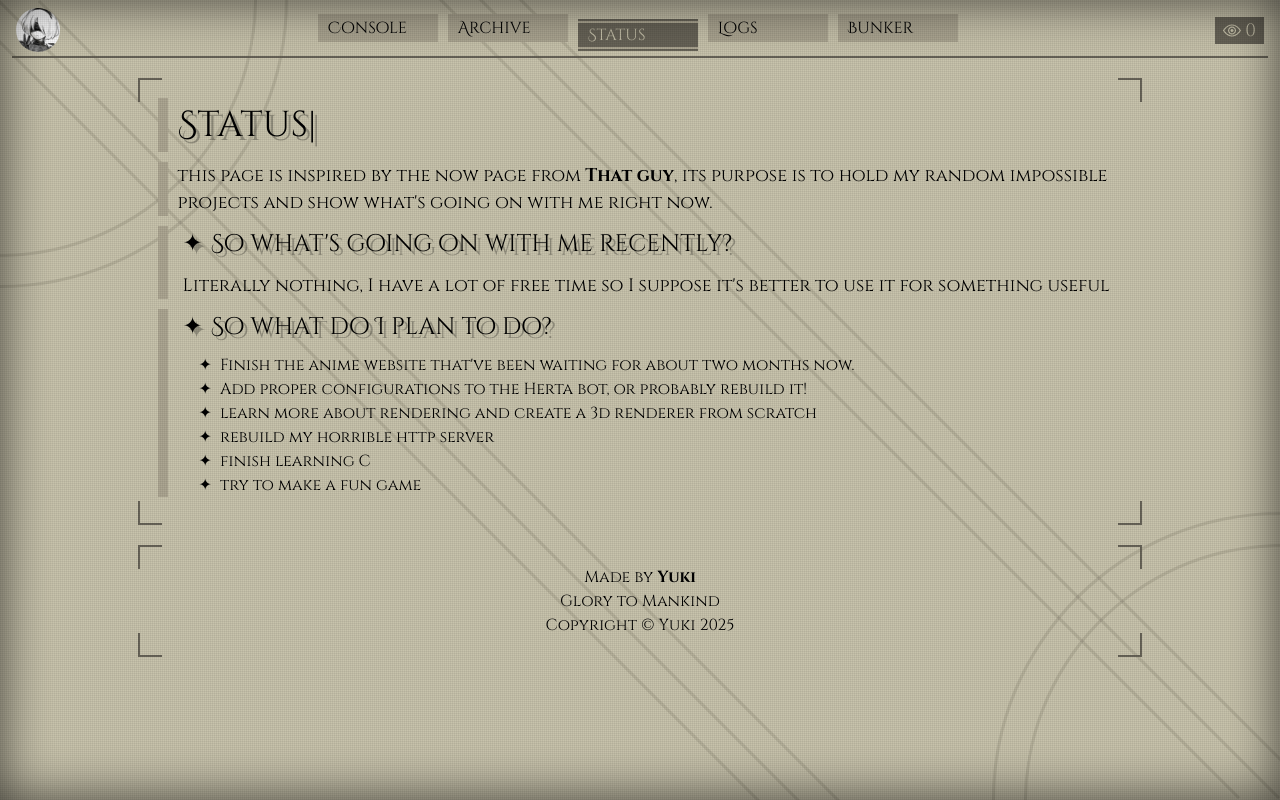
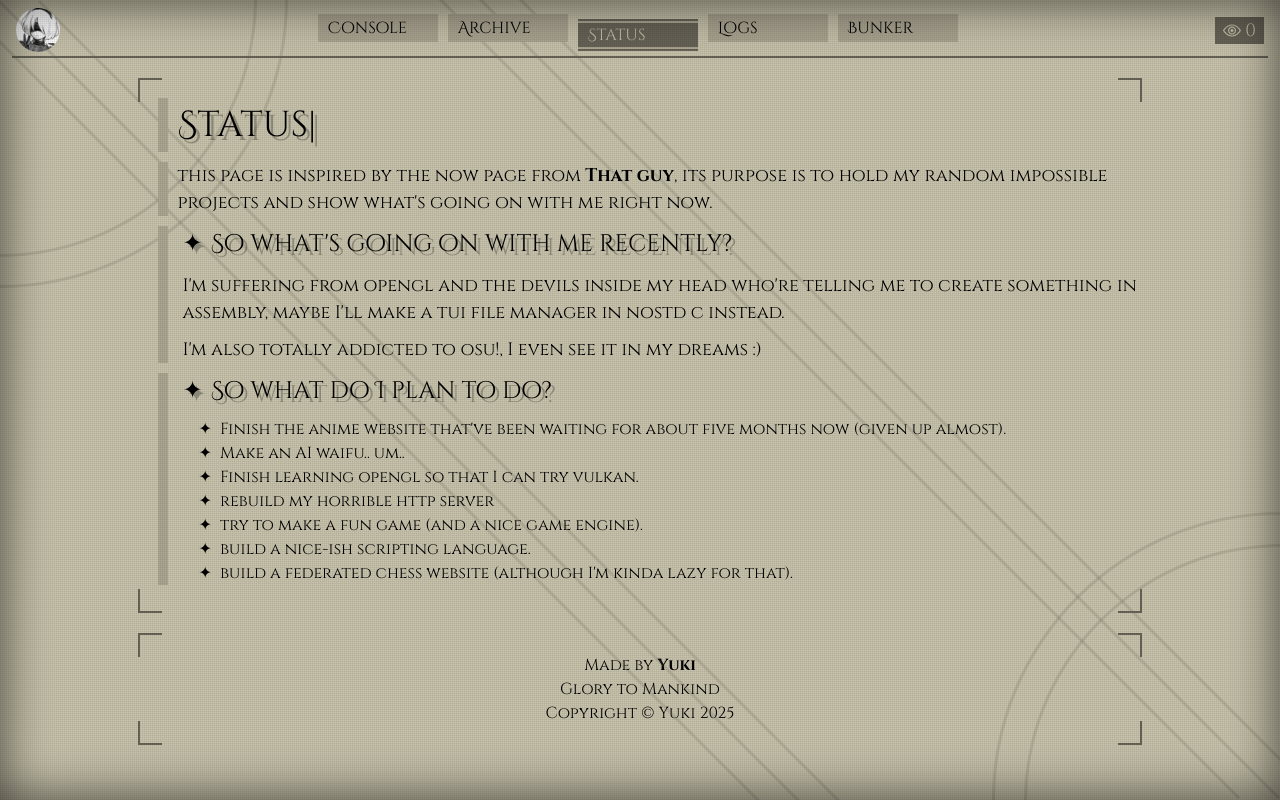
Before and after one commit to yukiisen/yukii, a SvelteKit app: page /status in a window 1280 px wide. Built offline with nearby package versions, Linux system fonts and the light colour scheme; no server answers.

Commit message:
aug update

```diff
--- a/src/routes/status/+page.svelte
+++ b/src/routes/status/+page.svelte
@@ -21,17 +21,20 @@
 
 <article class="sub before-deco">
     <h2 class="list-element">So what's going on with me recently?</h2>
-    <p>Literally nothing, I have a lot of free time so I suppose it's better to use it for something useful</p>
+    <!-- <p>Literally nothing, I have a lot of free time so I suppose it's better to use it for something useful</p> -->
+    <p>I'm suffering from opengl and the devils inside my head who're telling me to create something in assembly, maybe I'll make a tui file manager in nostd c instead.</p>
+    <p>I'm also totally addicted to osu!, I even see it in my dreams :)</p>
 </article>
 
 <article class="sub before-deco">
     <h2 class="list-element">So what do I plan to do?</h2>
     <ul class="ml-4 my-2">
-        <li class="list-element text-base">Finish the anime website that've been waiting for about two months now.</li>
-        <li class="list-element text-base">Add proper configurations to the Herta bot, or probably rebuild it!</li>
-        <li class="list-element text-base">learn more about rendering and create a 3d renderer from scratch</li>
+        <li class="list-element text-base">Finish the anime website that've been waiting for about five months now (given up almost).</li>
+        <li class="list-element text-base">Make an AI waifu.. um..</li>
+        <li class="list-element text-base">Finish learning opengl so that I can try vulkan.</li>
         <li class="list-element text-base">rebuild my horrible http server</li>
-        <li class="list-element text-base">finish learning C</li>
-        <li class="list-element text-base">try to make a fun game</li>
+        <li class="list-element text-base">try to make a fun game (and a nice game engine).</li>
+        <li class="list-element text-base">build a nice-ish scripting language.</li>
+        <li class="list-element text-base">build a federated chess website (although I'm kinda lazy for that).</li>
     </ul>
 </article>
```
